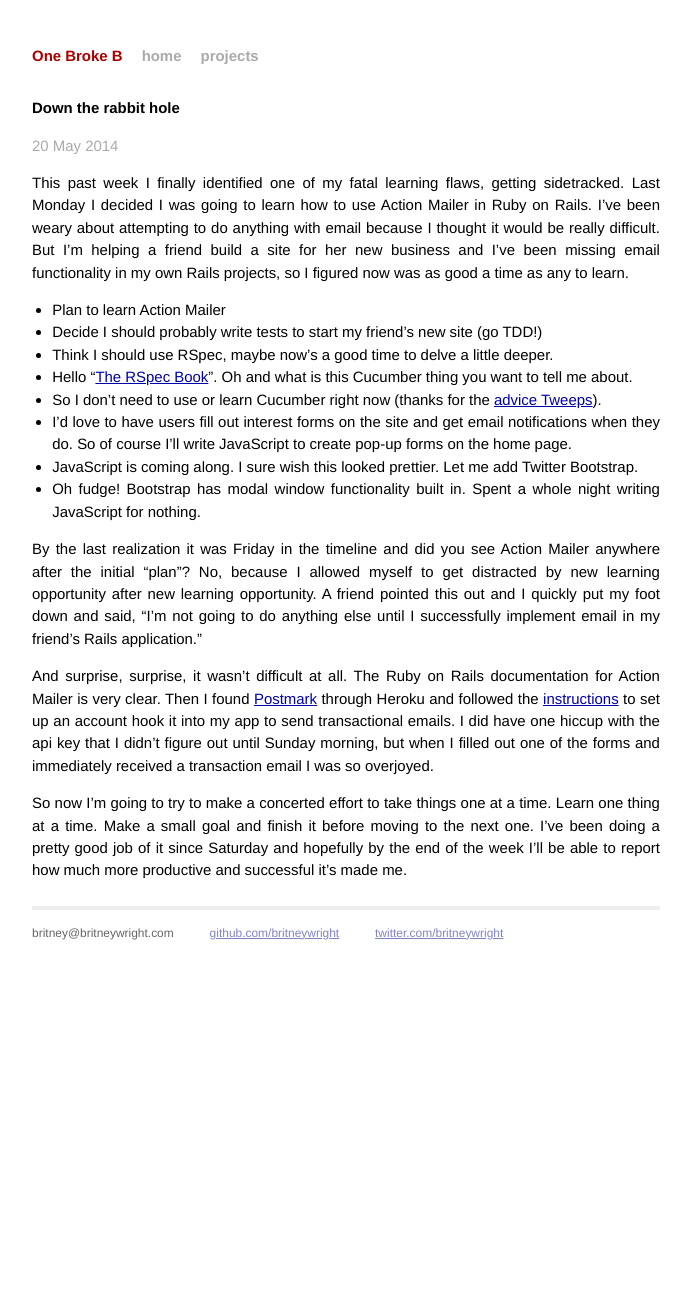
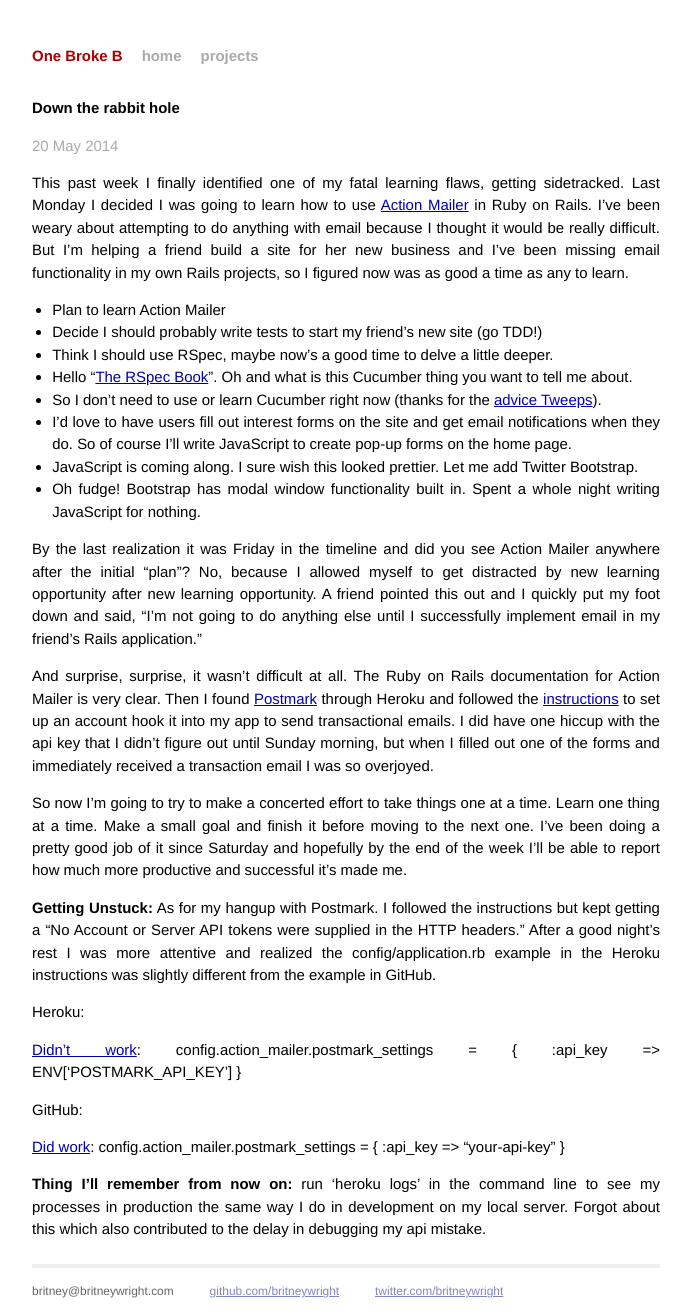
Before and after one commit to britneywright/britneywright.github.io, a Jekyll site: the page built from _posts/2014-05-20-down-the-rabit-hole.md, in a window 1280 px wide. Shown: the whole page, without its empty margins (294-985 px from the left). Built offline with Jekyll 4.4.1, drawn with Linux system fonts in a browser that asks for light colours; Markdown is read by kramdown in place of the engine named in the settings; before the commit the page ends 956 px from its top, so only the background shows below that.

Commit message:
updated post

```diff
--- a/_posts/2014-05-20-down-the-rabit-hole.md
+++ b/_posts/2014-05-20-down-the-rabit-hole.md
@@ -2,7 +2,7 @@
 layout: post
 title: Down the rabbit hole
 ---
-This past week I finally identified one of my fatal learning flaws, getting sidetracked. Last Monday I decided I was going to learn how to use Action Mailer in Ruby on Rails. I've been weary about attempting to do anything with email because I thought it would be really difficult. But I'm helping a friend build a site for her new business and I've been missing email functionality in my own Rails projects, so I figured now was as good a time as any to learn.
+This past week I finally identified one of my fatal learning flaws, getting sidetracked. Last Monday I decided I was going to learn how to use [Action Mailer](http://guides.rubyonrails.org/action_mailer_basics.html) in Ruby on Rails. I've been weary about attempting to do anything with email because I thought it would be really difficult. But I'm helping a friend build a site for her new business and I've been missing email functionality in my own Rails projects, so I figured now was as good a time as any to learn.
 
 - Plan to learn Action Mailer
 - Decide I should probably write tests to start my friend's new site (go TDD!)
@@ -18,3 +18,19 @@
 And surprise, surprise, it wasn't difficult at all. The Ruby on Rails documentation for Action Mailer is very clear. Then I found [Postmark](http://postmarkapp.com) through Heroku and followed the [instructions](https://devcenter.heroku.com/articles/postmark) to set up an account hook it into my app to send transactional emails. I did have one hiccup with the api key that I didn't figure out until Sunday morning, but when I filled out one of the forms and immediately received a transaction email I was so overjoyed.
 
 So now I'm going to try to make a concerted effort to take things one at a time. Learn one thing at a time. Make a small goal and finish it before moving to the next one. I've been doing a pretty good job of it since Saturday and hopefully by the end of the week I'll be able to report how much more productive and successful it's made me.
+
+**Getting Unstuck:**
+As for my hangup with Postmark. I followed the instructions but kept getting a "No Account or Server API tokens were supplied in the HTTP headers." After a good night's rest I was more attentive and realized the config/application.rb example in the Heroku instructions was slightly different from the example in GitHub.
+
+Heroku:
+
+[Didn't work](https://devcenter.heroku.com/articles/postmark#sending-emails-in-ruby-on-rails-3-x):
+config.action_mailer.postmark_settings = { :api_key => ENV['POSTMARK_API_KEY'] }
+
+GitHub:
+
+[Did work](https://github.com/wildbit/postmark-rails):
+config.action_mailer.postmark_settings = { :api_key => "your-api-key" }
+
+**Thing I'll remember from now on:**
+run 'heroku logs' in the command line to see my processes in  production the same way I do in development on my local server. Forgot about this which also contributed to the delay in debugging my api mistake.
```
